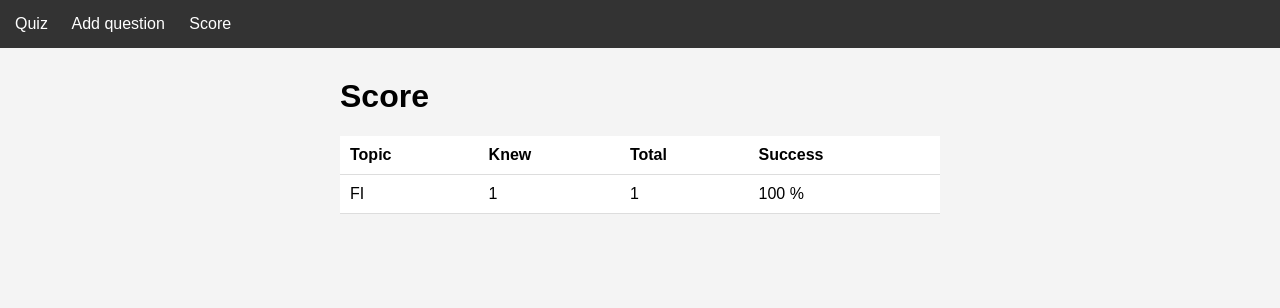
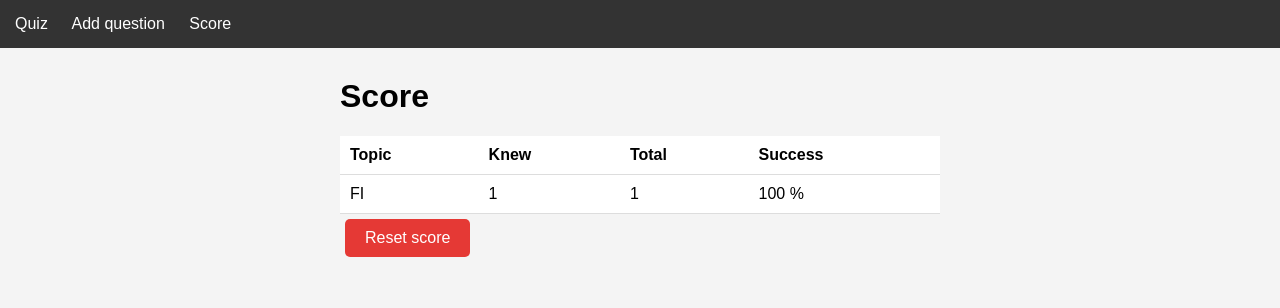
Before and after one commit to dominik-dzurnak/flashcard-quiz, a Flask app: page /score in a window 1280 px wide. Shown: the top 308 px of the page. Run offline with Flask 3, Linux system fonts and the light colour scheme; data comes from the database, SQL or seed files in the repository; tables that the repository leaves empty hold one stand-in row (values such as "Sample post").

Commit message:
Add reset button to score page

```diff
--- a/templates/score.html
+++ b/templates/score.html
@@ -20,6 +20,10 @@
         </tr>
         {% endfor %}
     </table>
+
+    <form action="/reset" method="post" onsubmit="return confirm('Reset the whole score?');">
+        <button type="submit" class="red">Reset score</button>
+    </form>
 {% else %}
     <p>No answers yet. Go to the <a href="/">quiz</a>.</p>
 {% endif %}
```
